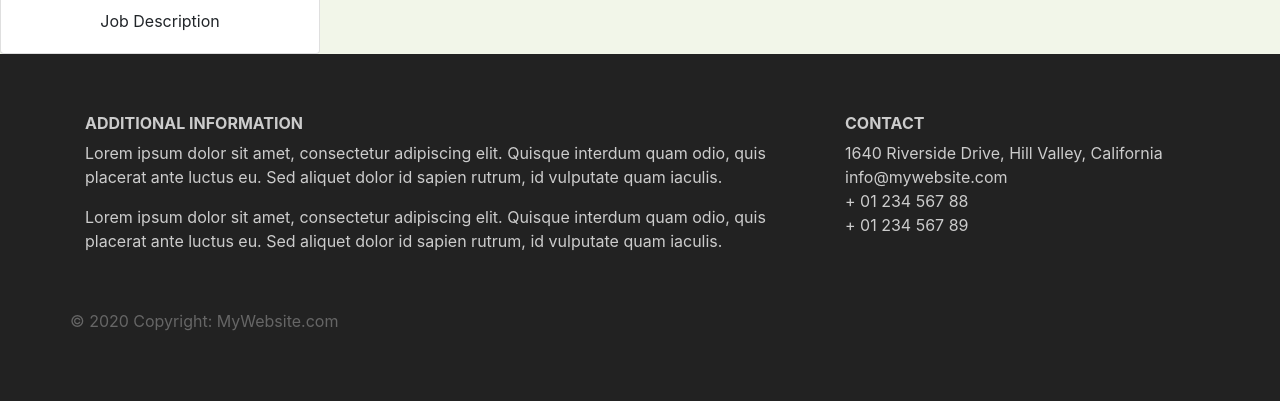
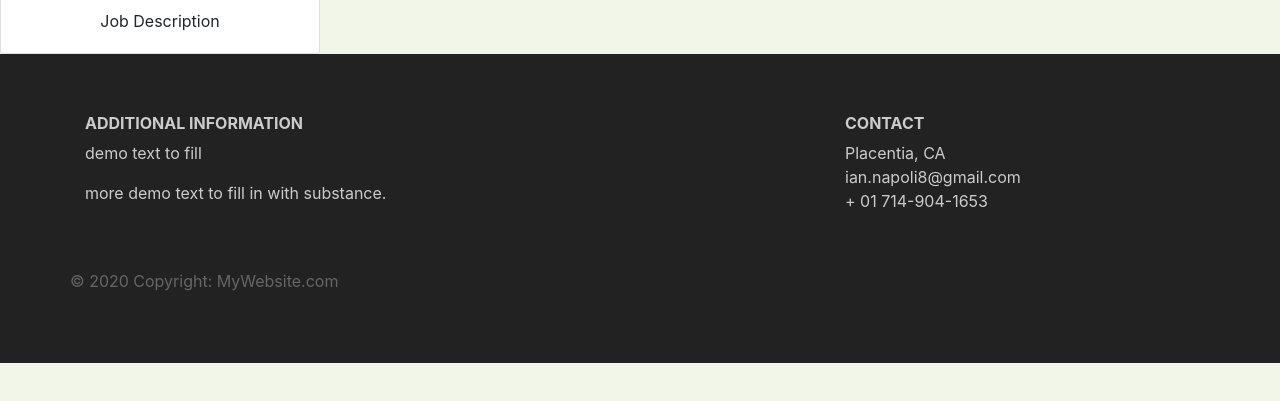
Before and after one commit to ian-naps/iannapolicomstaticsite, a plain HTML site: page src/index.html in a window 1280 px wide. Shown: the part 1901-2302 px from the top of the page. After the commit the page ends 2264 px from the top, so only its background shows below. Drawn offline with nearby package versions, Linux system fonts and the light colour scheme; files whose address does not match are found by name.

Commit message:
changes to contact information

```diff
--- a/src/index.html
+++ b/src/index.html
@@ -111,15 +111,15 @@
         <div class="row">
             <div class="col-lg-8 col-md-8 col-sm-12">
                 <h6 class="text-uppercase font-weight-bold">Additional Information</h6>
-                <p>Lorem ipsum dolor sit amet, consectetur adipiscing elit. Quisque interdum quam odio, quis placerat ante luctus eu. Sed aliquet dolor id sapien rutrum, id vulputate quam iaculis.</p>
-                <p>Lorem ipsum dolor sit amet, consectetur adipiscing elit. Quisque interdum quam odio, quis placerat ante luctus eu. Sed aliquet dolor id sapien rutrum, id vulputate quam iaculis.</p>
+                <p>demo text to fill</p>
+                <p>more demo text to fill in with substance.</p>
         </div>
         <div class="col-lg-4 col-md-4 col-sm-12">
             <h6 class="text-uppercase font-weight-bold">Contact</h6>
-            <p>1640 Riverside Drive, Hill Valley, California
-            <br/>info@mywebsite.com
-            <br/>+ 01 234 567 88
-            <br/>+ 01 234 567 89</p>
+            <p>Placentia, CA
+            <br/>ian.napoli8@gmail.com
+            <br/>+ 01 714-904-1653
+            </p>
         </div>
     <div>
     <div class="footer-copyright text-center">© 2020 Copyright: MyWebsite.com</div>
```
